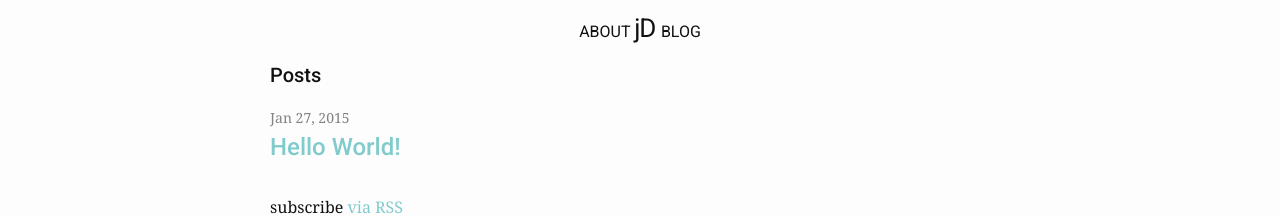
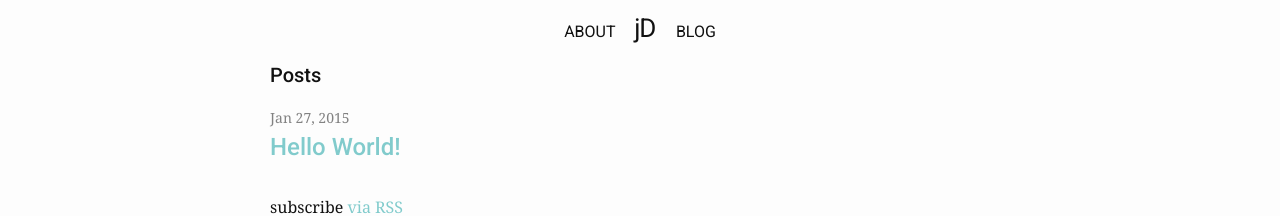
Before and after one commit to jenndodd/jenn-jekyll, a Jekyll site: the page built from blog/index.html, in a window 1280 px wide. Shown: the top 216 px of the page. Built offline with Jekyll 4.4.1, drawn with Linux system fonts in a browser that asks for light colours.

Commit message:
more whitespace classes, default transition

```diff
--- a/_sass/_base.scss
+++ b/_sass/_base.scss
@@ -233,10 +233,26 @@
   padding-top: 15px;
 }
 
+.ptxl {
+  padding-top: 20px;
+}
+
 .mtl {
   margin-top: 15px;
 }
 
-.ptxl {
-  padding-top: 20px;
+.mll, .mhl {
+  margin-left: 15px;
 }
+
+.mrl, .mhl {
+  margin-right: 15px;
+}
+
+/**
+  * Transitions
+  */
+
+.transition-default {
+  transition: all 0.3s ease
+}
```
